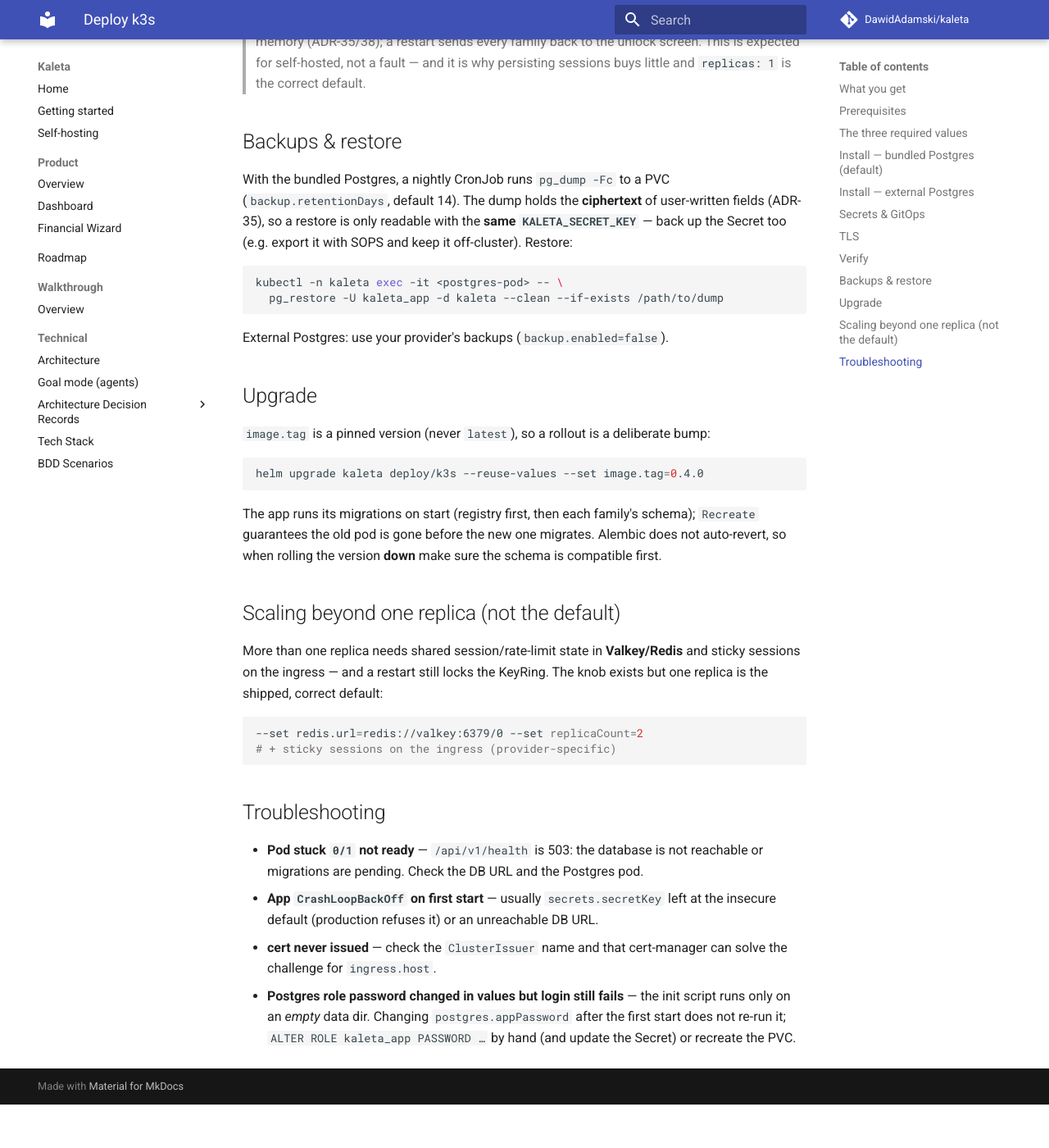
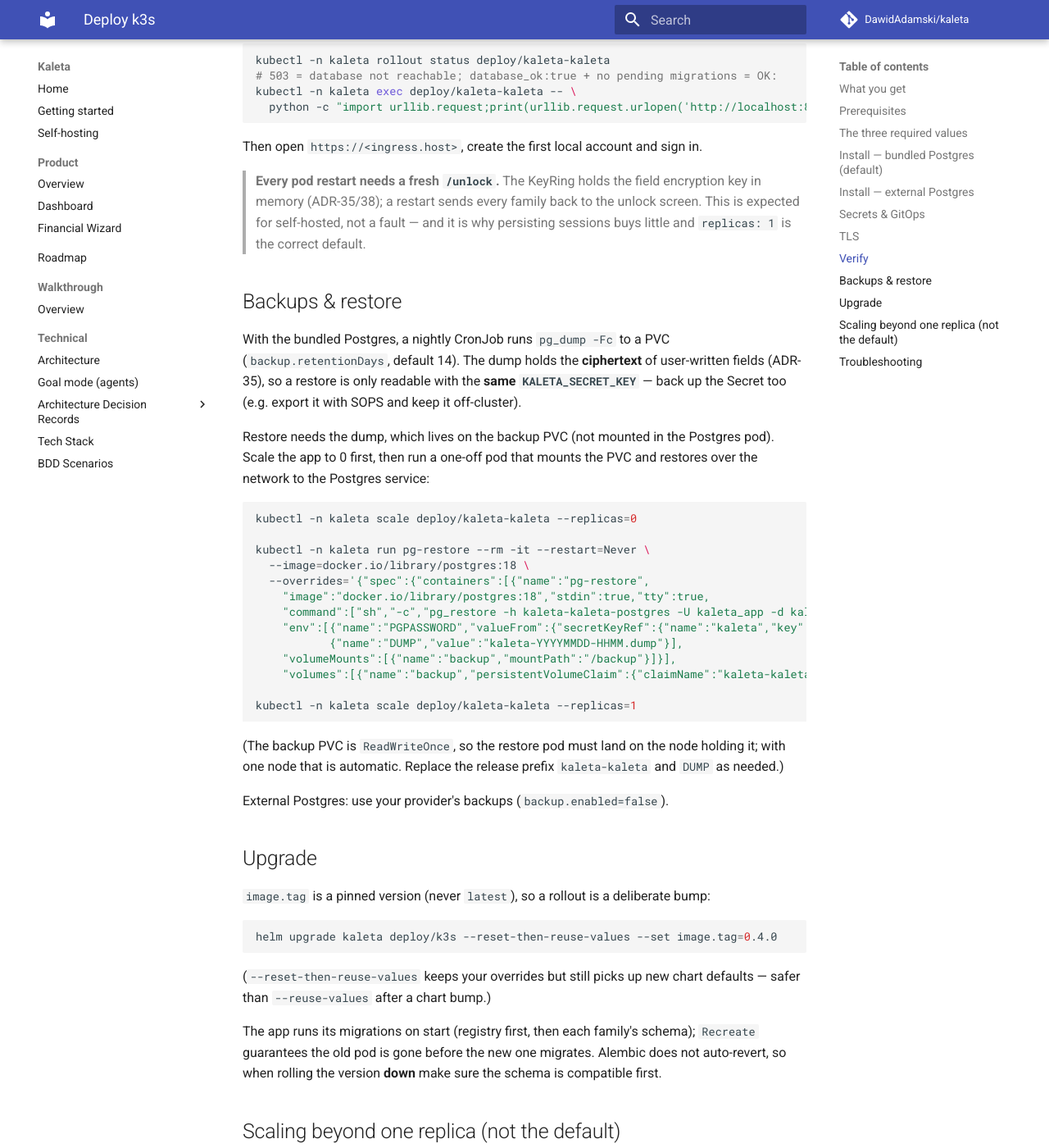
Before and after one commit to DawidAdamski/kaleta, an MkDocs documentation site: the page built from docs/deploy-k3s.md, in a window 1280 px wide and 1400 px high, scrolled down 3003 px. Shown: the whole window at 82% size. Built offline with MkDocs 1.6.1 and Material for MkDocs 9.7.7, drawn with Linux system fonts in a browser that asks for light colours; comment, search, counter and statistics services are not loaded; before the commit the page ends 4350 px from its top, so only the background shows below that; some of the changed text lies outside the part shown.

Commit message:
fix(deploy): component selector + restore runbook (chart review)
Reviewer findings:
- App Deployment/Service selected pods by name+instance only, which also
  match the Postgres StatefulSet and backup Job pods (worked by accident:
  the Service targets a port Postgres doesn't expose, and owned pods aren't
  re-adopted). spec.selector is immutable, so fix before release: add
  app.kubernetes.io/component: app to the app Deployment selector, its pod
  labels and the app Service selector.
- Restore runbook was wrong: the backup PVC isn't mounted in the Postgres
  pod. Document a one-off pod that mounts the PVC and pg_restore over the
  network, with the app scaled to 0.
- Docs nits: 'mirrors' init-app-role.sql (not 'from'); cookieSecure is
  independent of ingress.enabled; --reset-then-reuse-values on upgrade;
  password special-char / URL-encoding caveat. Comment in postgres.yaml
  pointing at the source SQL.

Co-Authored-By: Claude Opus 4.8 <noreply@anthropic.com>

````diff
--- a/docs/deploy-k3s.md
+++ b/docs/deploy-k3s.md
@@ -45,6 +45,12 @@ Everything has a homelab-sane default except:
 > `postgres.enabled=false` with no `externalDatabase.url` — a misconfigured
 > release never reaches the cluster.
 
+> Keep the bundled `postgres.appPassword` to unreserved characters (hex is
+> ideal): it goes verbatim into the `KALETA_DB_URL` and into an inline SQL
+> string, so a `@`, `:`, `/` would need URL-encoding and a `'` would break the
+> init SQL. For an external DB, URL-encode the password in `externalDatabase.url`
+> yourself.
+
 ## Install — bundled Postgres (default)
 
 ```sh
@@ -57,8 +63,9 @@ helm install kaleta deploy/k3s \
 ```
 
 The bundled Postgres StatefulSet creates the `kaleta` database and a
-**non-superuser** app role (`kaleta_app`) via an init script (from
-[`deploy/postgres/init-app-role.sql`](../deploy/postgres/init-app-role.sql));
+**non-superuser** app role (`kaleta_app`) via an init script that mirrors
+[`deploy/postgres/init-app-role.sql`](../deploy/postgres/init-app-role.sql) (the
+hosted instance's bootstrap);
 the role owns nothing it does not need — it may create schemas (one per family,
 ADR-38) and the registry tables in `public`, nothing more. The init script runs
 once, on an empty data directory; the role password is read from the Secret at
@@ -104,8 +111,10 @@ With `ingress.tls=true` and `ingress.clusterIssuer` set, the Ingress carries a
 `cert-manager.io/cluster-issuer` annotation and cert-manager provisions the cert
 into `<release>-kaleta-tls`. `ingress.cookieSecure=true` (the default) sets
 `KALETA_SESSION_COOKIE_SECURE` so cookies are only sent over HTTPS — **do not
-enable it on plain HTTP**, logins would break. An internal CA (not Let's
-Encrypt) is just a different `clusterIssuer` name.
+enable it on plain HTTP**, logins would break. This knob is independent of
+`ingress.enabled`: if you turn the ingress off and reach the app over plain HTTP
+(e.g. a port-forward), set `--set ingress.cookieSecure=false`. An internal CA
+(not Let's Encrypt) is just a different `clusterIssuer` name.
 
 ## Verify
 
@@ -129,12 +138,31 @@ With the bundled Postgres, a nightly CronJob runs `pg_dump -Fc` to a PVC
 (`backup.retentionDays`, default 14). The dump holds the **ciphertext** of
 user-written fields (ADR-35), so a restore is only readable with the **same
 `KALETA_SECRET_KEY`** — back up the Secret too (e.g. export it with SOPS and
-keep it off-cluster). Restore:
+keep it off-cluster).
+
+Restore needs the dump, which lives on the backup PVC (not mounted in the
+Postgres pod). Scale the app to 0 first, then run a one-off pod that mounts the
+PVC and restores over the network to the Postgres service:
 
 ```sh
-kubectl -n kaleta exec -it <postgres-pod> -- \
-  pg_restore -U kaleta_app -d kaleta --clean --if-exists /path/to/dump
+kubectl -n kaleta scale deploy/kaleta-kaleta --replicas=0
+
+kubectl -n kaleta run pg-restore --rm -it --restart=Never \
+  --image=docker.io/library/postgres:18 \
+  --overrides='{"spec":{"containers":[{"name":"pg-restore",
+    "image":"docker.io/library/postgres:18","stdin":true,"tty":true,
+    "command":["sh","-c","pg_restore -h kaleta-kaleta-postgres -U kaleta_app -d kaleta --clean --if-exists /backup/$DUMP"],
+    "env":[{"name":"PGPASSWORD","valueFrom":{"secretKeyRef":{"name":"kaleta","key":"POSTGRES_APP_PASSWORD"}}},
+           {"name":"DUMP","value":"kaleta-YYYYMMDD-HHMM.dump"}],
+    "volumeMounts":[{"name":"backup","mountPath":"/backup"}]}],
+    "volumes":[{"name":"backup","persistentVolumeClaim":{"claimName":"kaleta-kaleta-backup"}}]}}'
+
+kubectl -n kaleta scale deploy/kaleta-kaleta --replicas=1
 ```
+
+(The backup PVC is `ReadWriteOnce`, so the restore pod must land on the node
+holding it; with one node that is automatic. Replace the release prefix
+`kaleta-kaleta` and `DUMP` as needed.)
 
 External Postgres: use your provider's backups (`backup.enabled=false`).
 
@@ -144,8 +172,11 @@ External Postgres: use your provider's backups (`backup.enabled=false`).
 bump:
 
 ```sh
-helm upgrade kaleta deploy/k3s --reuse-values --set image.tag=0.4.0
+helm upgrade kaleta deploy/k3s --reset-then-reuse-values --set image.tag=0.4.0
 ```
+
+(`--reset-then-reuse-values` keeps your overrides but still picks up new chart
+defaults — safer than `--reuse-values` after a chart bump.)
 
 The app runs its migrations on start (registry first, then each family's
 schema); `Recreate` guarantees the old pod is gone before the new one migrates.
````
Also changed, not shown: 3 other files.
